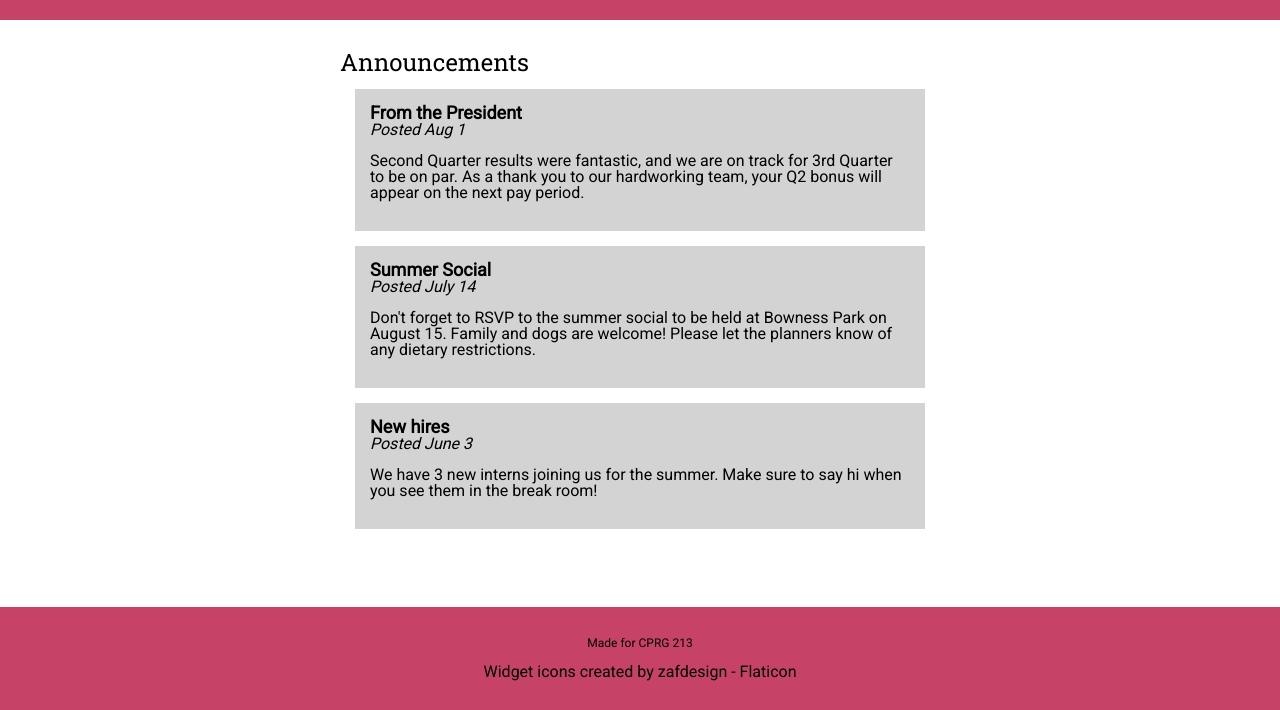
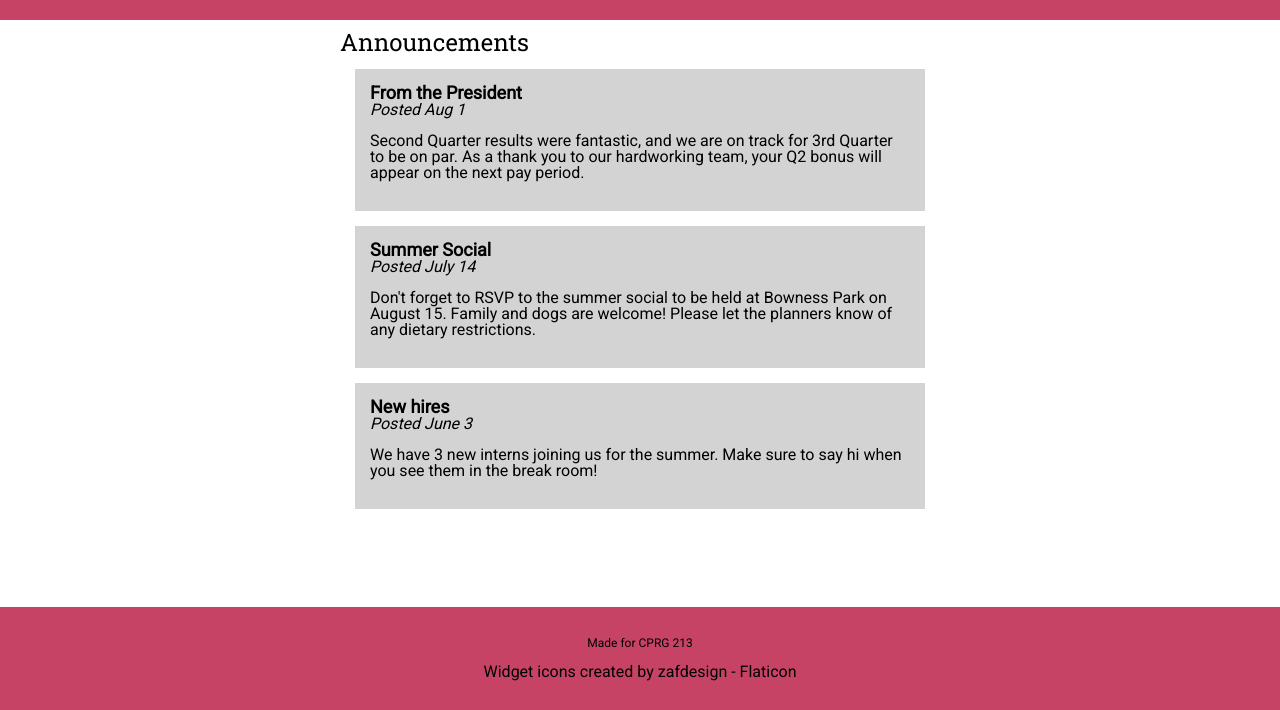
Before and after one commit to sebgualtero/WebInteractive, a plain HTML site: page index.html in a window 1280 px wide. Shown: the part 90-800 px from the top of the page. Drawn offline with Linux system fonts and the light colour scheme.

Commit message:
Update styles.css

```diff
--- a/styles/styles.css
+++ b/styles/styles.css
@@ -102,7 +102,7 @@ header li {
 }
 
 main {
-    padding: 30px 0;
+    padding: 10px;
     height: 600px;
 }
 
```
